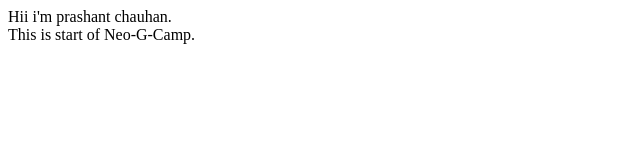
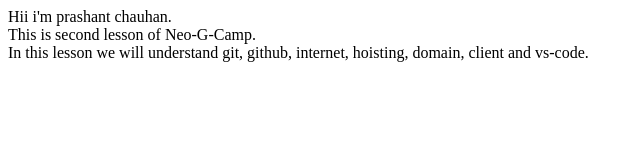
Before and after one commit to PrashantChauhan001/NeoGCampSecondLesson, a plain HTML site: page index.html in a window 1280 px wide. Shown: the whole page, without its empty margins (0-643 px from the left). Drawn offline with Linux system fonts and the light colour scheme.

Commit message:
added topics

```diff
--- a/index.html
+++ b/index.html
@@ -9,7 +9,9 @@
 <body>
     Hii i'm prashant chauhan.
     <br/>
-    This is start of Neo-G-Camp.
+    This is second lesson of Neo-G-Camp.
+    <br/>
+    In this lesson we will understand git, github, internet, hoisting, domain, client and vs-code.
 
 </body>
 </html>
```
